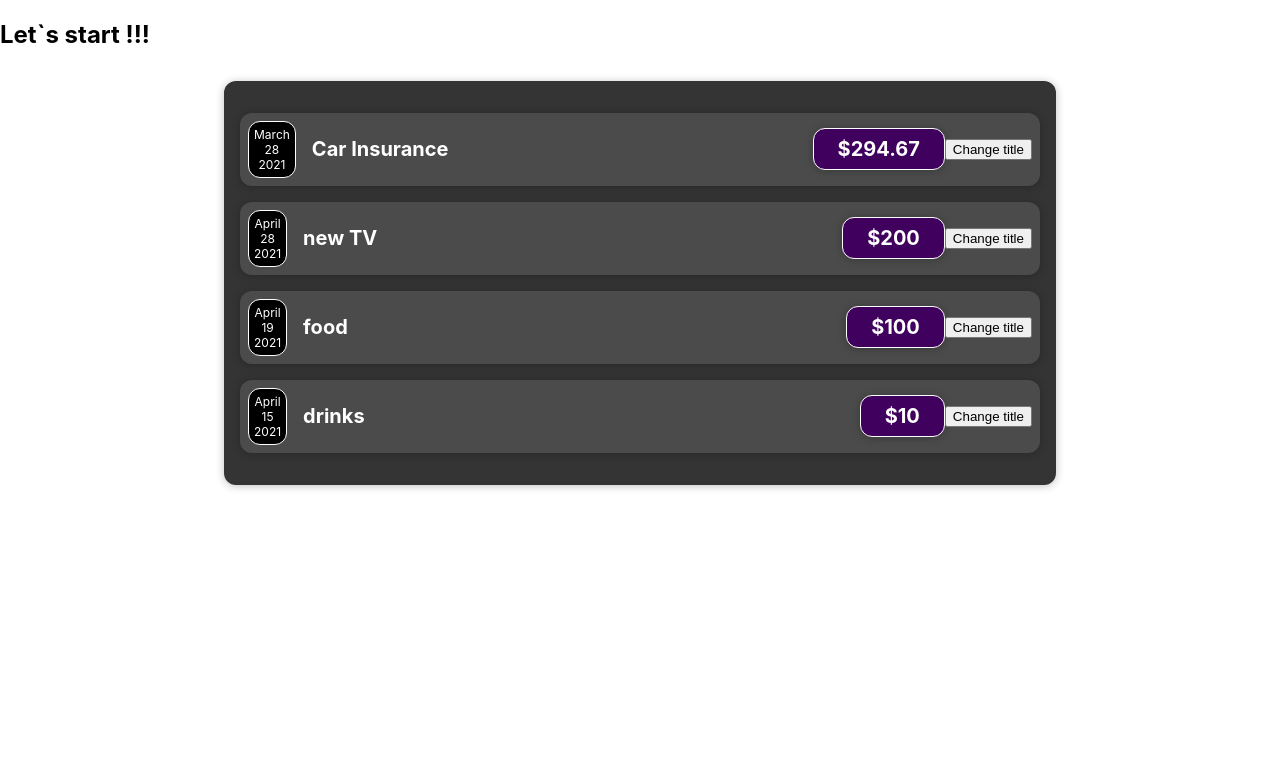
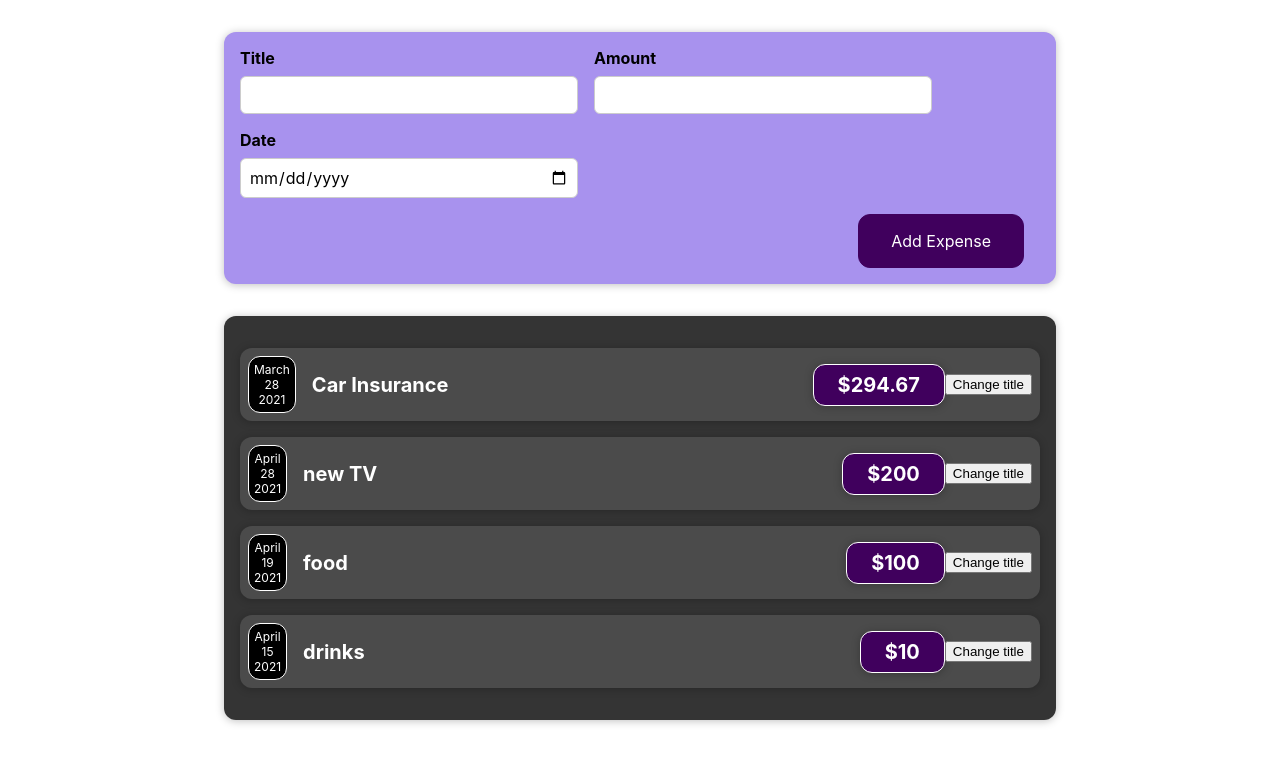
Before and after one commit to HennadiiZ/reactMxShwUdBscs, a React (Create React App) app: page / in a window 1280 px wide. Shown: the top 764 px of the page. Built offline with nearby package versions, Linux system fonts and the light colour scheme.

Commit message:
050 A Closer Look at the _useState_ Hook + 052 Adding Form Inputs

```diff
--- a/src/App.js
+++ b/src/App.js
@@ -1,6 +1,7 @@
 import React from 'react';
 import './App.css';
 import ExpenseWrapper from './components/Expenses/ExpenseWrapper';
+import NewExpense from './components/NewExpense/NewExpense';
 
 // function App() {
 const App = () => {
@@ -20,7 +21,7 @@
 
   return (
     <div>
-      <h2>Let`s start !!!</h2>
+      <NewExpense/>
       <ExpenseWrapper expenses={expenses}/>
     </div>
   );
--- /dev/null
+++ b/src/components/NewExpense/ExpenseForm.css
@@ -0,0 +1,26 @@
+.new-expense__controls {
+  display: flex;
+  flex-wrap: wrap;
+  gap: 1rem;
+  margin-bottom: 1rem;
+  text-align: left;
+}
+
+.new-expense__control label {
+  font-weight: bold;
+  margin-bottom: 0.5rem;
+  display: block;
+}
+
+.new-expense__control input {
+  font: inherit;
+  padding: 0.5rem;
+  border-radius: 6px;
+  border: 1px solid #ccc;
+  width: 20rem;
+  max-width: 100%;
+}
+
+.new-expense__actions {
+  text-align: right;
+}
--- /dev/null
+++ b/src/components/NewExpense/ExpenseForm.js
@@ -0,0 +1,28 @@
+import React from 'react';
+import './ExpenseForm.css';
+
+const ExpenseForm = () => {
+  return (
+    <form>
+      <div className='new-expense__controls'>
+        <div className='new-expense__control'>
+          <label>Title</label>
+          <input type="text"/>
+        </div>
+        <div className='new-expense__control'>
+          <label>Amount</label>
+          <input type="number" min="0.01" step="0.01"/>
+        </div>
+        <div className='new-expense__control'>
+          <label>Date</label>
+          <input type="date" min="2019-01-01" step="2022-12-31"/>
+        </div>
+      </div>
+      <div className='new-expense__actions'>
+        <button type="submit">Add Expense</button>
+      </div>
+    </form>
+  )
+};
+
+export default ExpenseForm;
--- /dev/null
+++ b/src/components/NewExpense/NewExpense.css
@@ -0,0 +1,38 @@
+.new-expense {
+  background-color: #a892ee;
+  padding: 1rem;
+  margin: 2rem auto;
+  width: 50rem;
+  max-width: 95%;
+  border-radius: 12px;
+  text-align: center;
+  box-shadow: 0 1px 8px rgba(0, 0, 0, 0.25);
+}
+
+.new-expense button {
+  font: inherit;
+  cursor: pointer;
+  padding: 1rem 2rem;
+  border: 1px solid #40005d;
+  background-color: #40005d;
+  color: white;
+  border-radius: 12px;
+  margin-right: 1rem;
+}
+
+.new-expense button:hover,
+.new-expense button:active {
+  background-color: #510674;
+  border-color: #510674;
+}
+
+.new-expense button.alternative {
+  color: #220131;
+  border-color: transparent;
+  background-color: transparent;
+}
+
+.new-expense button.alternative:hover,
+.new-expense button.alternative:active {
+  background-color: #ddb3f8;
+}
--- /dev/null
+++ b/src/components/NewExpense/NewExpense.js
@@ -0,0 +1,15 @@
+import React from 'react';
+import './NewExpense.css';
+import ExpenseForm from './ExpenseForm';
+
+const NewExpense = () => {
+  return (
+    <div className='new-expense'>
+      {/* <form>
+      </form> */}
+      <ExpenseForm/>
+    </div>
+  );
+};
+
+export default NewExpense;
--- a/src/index.js
+++ b/src/index.js
@@ -39,3 +39,6 @@
 
 // 048 How Component Functions Are Executed
 // 049 Working with _State_
+
+// 050 A Closer Look at the _useState_ Hook
+// 052 Adding Form Inputs
```
Also changed, not shown: src/components/Expenses/ExpenseItem.js (+1 -7 lines).
